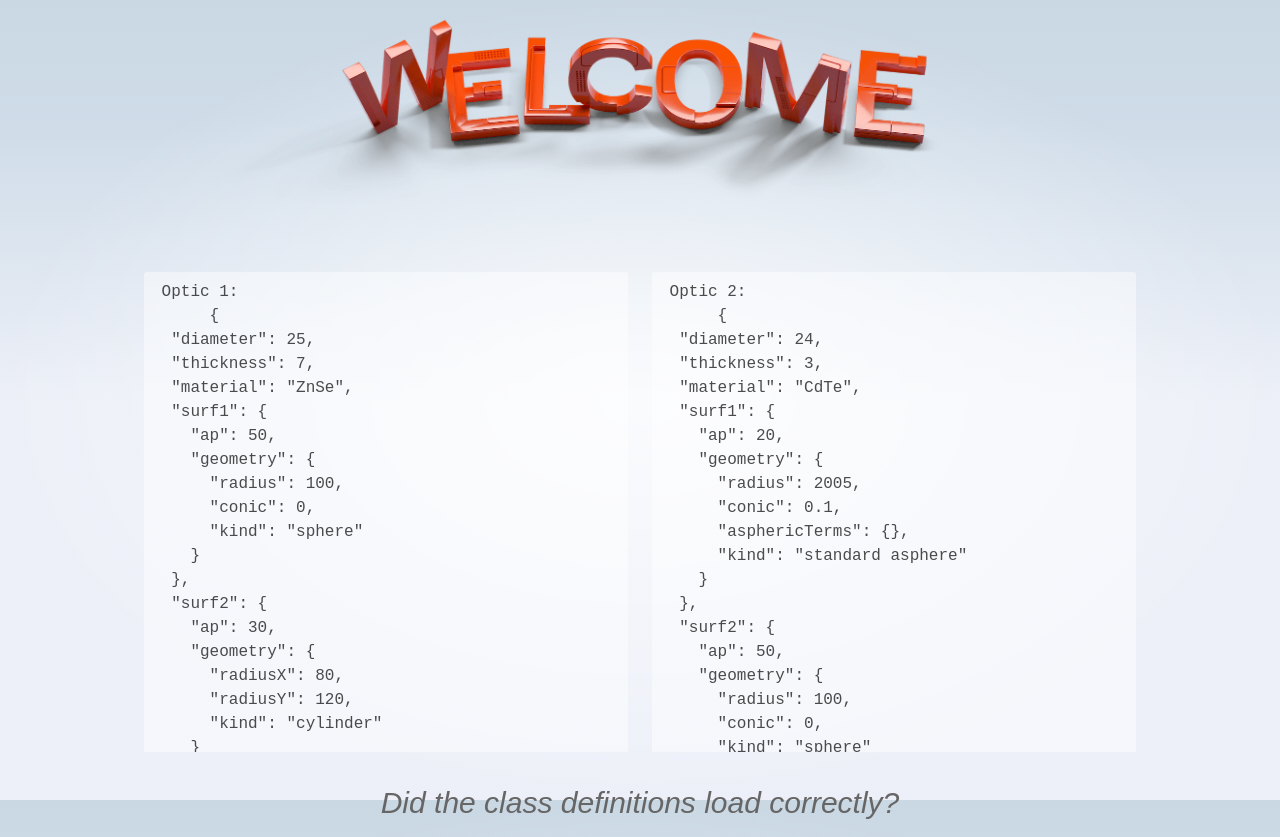
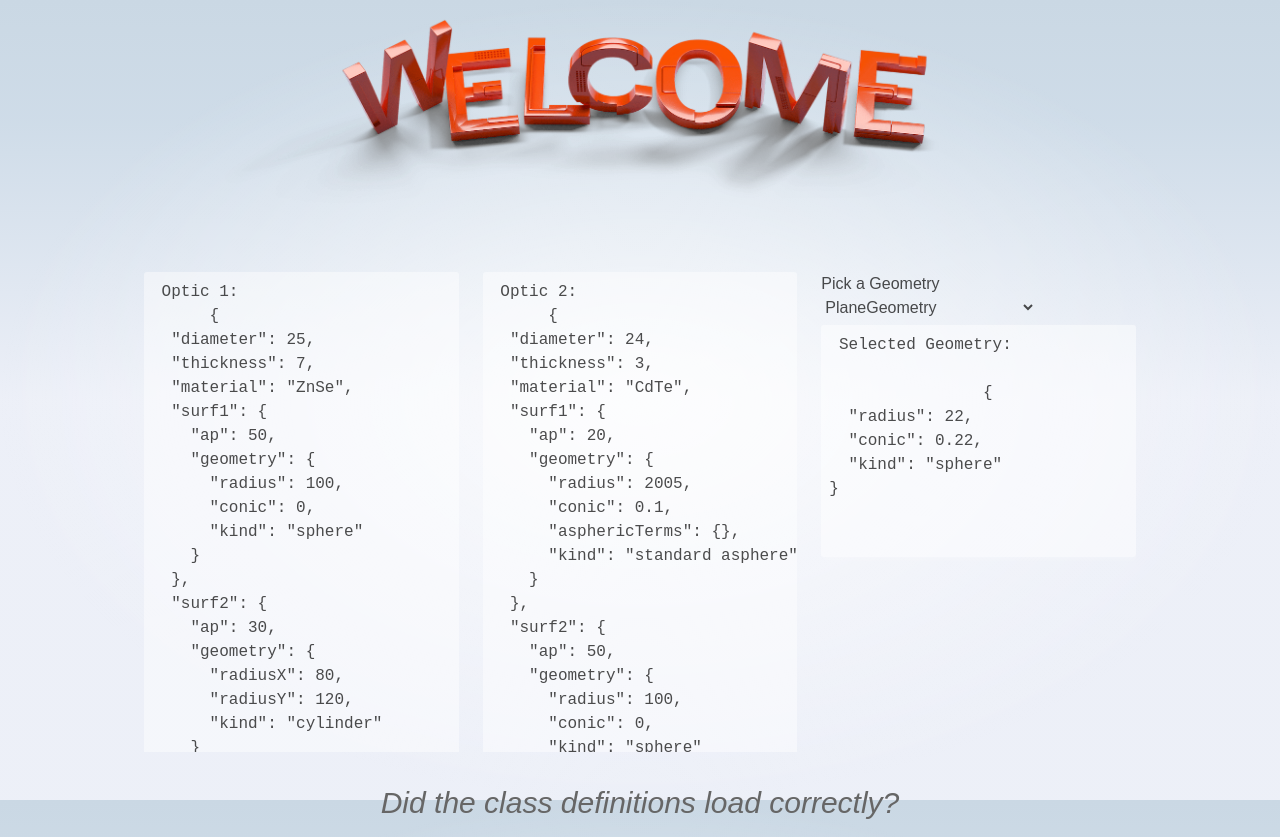
Before and after one commit to ConvexCoding/geoplus, a SvelteKit app: page / in a window 1280 px wide. Built offline with nearby package versions, Linux system fonts and the light colour scheme.

Commit message:
add third column

```diff
--- a/src/app.css
+++ b/src/app.css
@@ -1,7 +1,6 @@
 @import 'tailwindcss';
 @plugin '@tailwindcss/typography';
 
-@import '@fontsource/fira-mono';
 @tailwind utilities;
 
 :root {
--- a/src/routes/+page.svelte
+++ b/src/routes/+page.svelte
@@ -4,8 +4,15 @@
 
 	import { Lens } from './Lens';
 	import { Surface } from './surface';
-	import { SphereGeometry, StandaradAsphereGeomtry, CylinderGeometry } from './geometry';
+	import {
+		SphereGeometry,
+		StandaradAsphereGeomtry,
+		CylinderGeometry,
+		PlaneGeometry,
+		AxiconGeometry
+	} from './geometry';
 	import { StdAsphericTerms } from './AsphericDefinition';
+	import { GEOMETRY_TYPES } from './geometry';
 
 	// Example usage of the classes
 	const sphere = new Surface(50, new SphereGeometry(100));
@@ -15,13 +22,11 @@
 	const sphere2 = new Surface(20, new StandaradAsphereGeomtry(2005, 0.1, asphereterms));
 	const optic1 = new Lens(25, 7, 'ZnSe', sphere, cylinder);
 	const optic2 = new Lens(24, 3, 'CdTe', sphere2, sphere);
+	let geovalue = 'sphere';
 
-	function getclass() {
-		console.log('🤨🤨🤨🤨🤨🤨');
-		console.log(sphere);
-		console.log(cylinder);
-		console.log(sphere2);
-		console.log('🟢🟢🟢🟢🟢🟢');
+	function changeGeo(event: Event) {
+		const selectElement = event.target as HTMLSelectElement;
+		geovalue = selectElement.value;
 	}
 </script>
 
@@ -52,6 +57,28 @@
 		<pre class="whitespace-pre"> Optic 2:
       {JSON.stringify(optic2, null, 2)}
     </pre>
+	</div>
+
+	<div class="max-h-[60vh] min-w-0 flex-1 overflow-auto">
+		Pick a Geometry
+		<select on:change={changeGeo} class="mb-2">
+			{#each GEOMETRY_TYPES as geometry}
+				<option value={geometry.value}>{geometry.label}</option>
+			{/each}
+		</select>
+		<pre class="whitespace-pre"> Selected Geometry:
+			{#if geovalue === 'sphere'}
+				{JSON.stringify(new SphereGeometry(22, 0.22), null, 2)}
+			{:else if geovalue === 'plane'}
+				{JSON.stringify(new PlaneGeometry(0, 0), null, 2)}
+			{:else if geovalue === 'CylinderGeometry'}
+				{JSON.stringify(new CylinderGeometry(0, 111), null, 2)}
+			{:else if geovalue === 'StandaradAsphereGeomtry'}
+				{JSON.stringify(new StandaradAsphereGeomtry(0, 0, asphereterms), null, 2)}
+			{:else}
+				{JSON.stringify(new AxiconGeometry(0.123), null, 2)}
+			{/if}
+		</pre>
 	</div>
 </div>
 
--- a/src/routes/geometry.ts
+++ b/src/routes/geometry.ts
@@ -1,5 +1,12 @@
 import { StdAsphericTerms } from "./AsphericDefinition";
 
+export const GEOMETRY_TYPES = [
+  { value: "plane", label: "PlaneGeometry" },
+  { value: "sphere", label: "SphereGeometry" },
+  { value: "standardasphere", label: "StandardAsphereGeometry" },
+  { value: "cylinder", label: "CylinderGeometry" },
+  { value: "axicon", label: "AxiconGeometry" },
+] as const
 
 export interface Geometry {
   kind: string
@@ -7,13 +14,11 @@ export interface Geometry {
 }
 
 export class PlaneGeometry implements Geometry {
-  constructor(public radiusX: number, public radiusY: number) {}
+  constructor(public width: number, public height: number) {}
   kind = "plane"
 
   // hopefully this doesn't get called
-  sag(x: number, y: number) {
-    return (0.0)
-  }
+  sag(): number { return 0 }
 }
 
 export class SphereGeometry implements Geometry {
```
